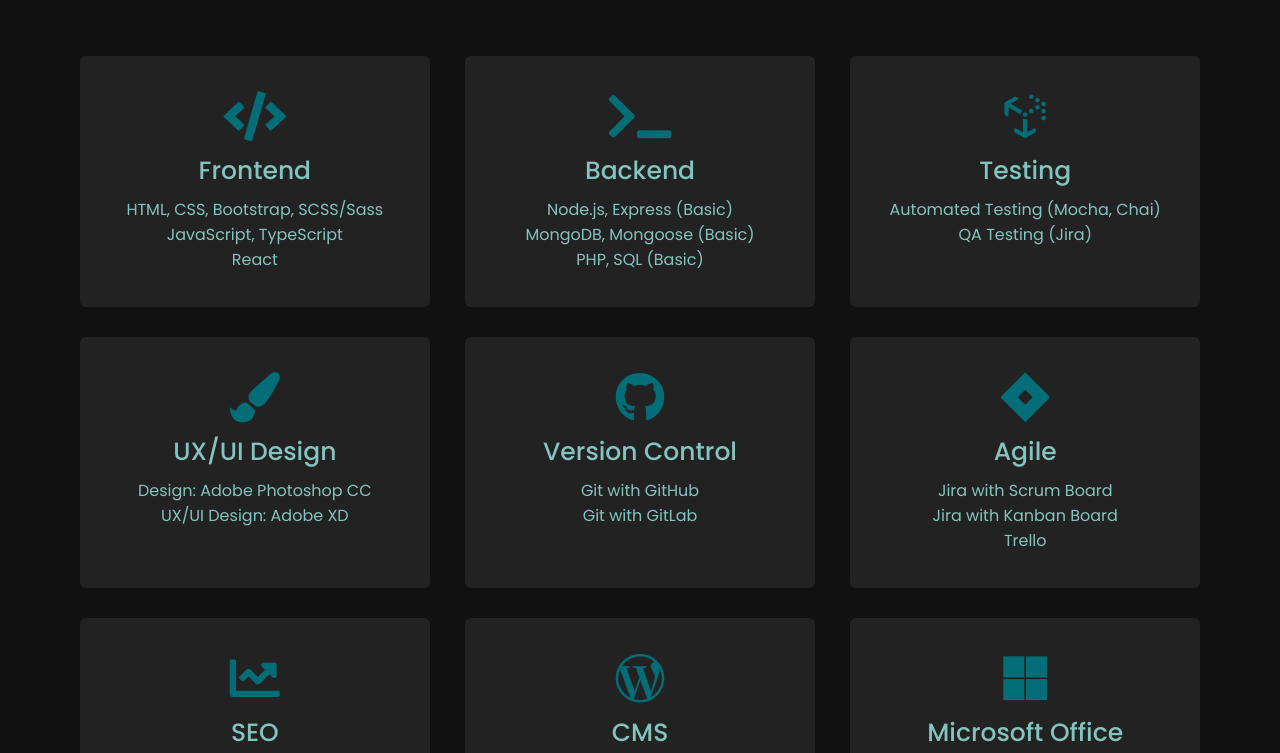
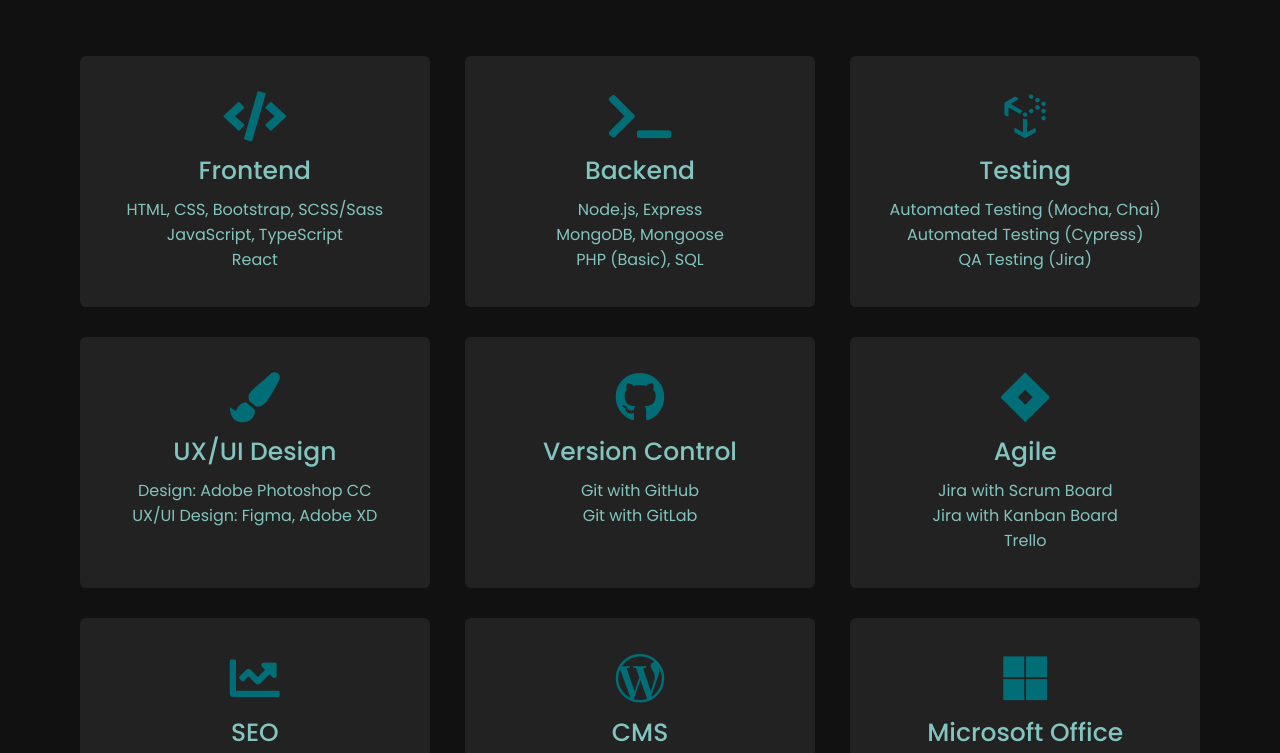
Before and after one commit to fhjoy/Resume, a plain HTML site: page index.html in a window 1280 px wide. Shown: the part 1808-2561 px from the top of the page. Drawn offline with nearby package versions, Linux system fonts and the light colour scheme.

Commit message:
technical skill edited

```diff
--- a/index.html
+++ b/index.html
@@ -56,7 +56,7 @@
         <div class="max-width">
             <h2 class="title">About me</h2>
             <div class="about-content">
-                <p>I Md Faisal Hossain, recently I have completed my fourth semester as an international postgraduate student in Communication and Media Engineering at <a href="https://www.hs-offenburg.de/" target="_black"> Hochschule Offenburg </a>and I did my bachelor's in Computer Science and Engineering. Punctuality, honesty, and independence are the three most important factors for me. By working in a multinational company, I have enhanced my communication skills, and it also helped me to develop organizational skills like multitasking and being an active team player. In addition to my knowledge, I always actively seek out new technologies and stay up-to-date on industry trends and advancements. I know this will allow me to stay ahead of the curve and deliver exceptional work to all of my employers. I also want to say that I think am a fast learner, can also participate in a new project in an independent/team, efficient, and solution-orientated manner.
+                <p>I am Md Faisal Hossain, doing my fifth semester as an international postgraduate student in Communication and Media Engineering at <a href="https://www.hs-offenburg.de/" target="_black"> Hochschule Offenburg </a>and I did my bachelor's in Computer Science and Engineering. Punctuality, honesty, and independence are the three most important factors for me. By working in a multinational company in my country, I have enhanced my communication skills, and it also helped me to develop organizational skills like multitasking and being an active team player. In addition to my knowledge, I always actively seek out new technologies and stay up-to-date on industry trends and advancements. I know this will allow me to stay ahead of the curve and deliver exceptional work to all of my employers. I also want to say that I think am a fast learner, can also participate in a new project in an independent/team, efficient, and solution-orientated manner.
                 </p>
                 <div class="column left">
                     <img src="images/profile-1.jpeg" alt="Faisal Hossain">
@@ -91,14 +91,14 @@
                   <div class="box">
                     <i class="fas fa-terminal"></i>
                       <div class="text">Backend</div>
-                      <p>Node.js, Express (Basic)<br>MongoDB, Mongoose (Basic) <br>PHP, SQL (Basic)</p>
+                      <p>Node.js, Express<br>MongoDB, Mongoose<br>PHP (Basic), SQL </p>
                   </div>
                 </div>
                 <div class="card">
                 <div class="box">
                     <i class="fab fa-uncharted"></i>
                     <div class="text">Testing</div>
-                    <p>Automated Testing (Mocha, Chai)<br>QA Testing (Jira) <br> <br></p>
+                    <p>Automated Testing (Mocha, Chai)<br> Automated Testing (Cypress)<br> QA Testing (Jira)</p>
                 </div>
                 </div>
 
@@ -106,7 +106,7 @@
                     <div class="box">
                         <i class="fas fa-paint-brush"></i>
                         <div class="text">UX/UI Design</div>
-                        <p>Design:  Adobe Photoshop CC<br>UX/UI Design:  Adobe XD<br><br></p>
+                        <p>Design:  Adobe Photoshop CC<br>UX/UI Design: Figma, Adobe XD<br><br></p>
                     </div>
                 </div>
 
```
